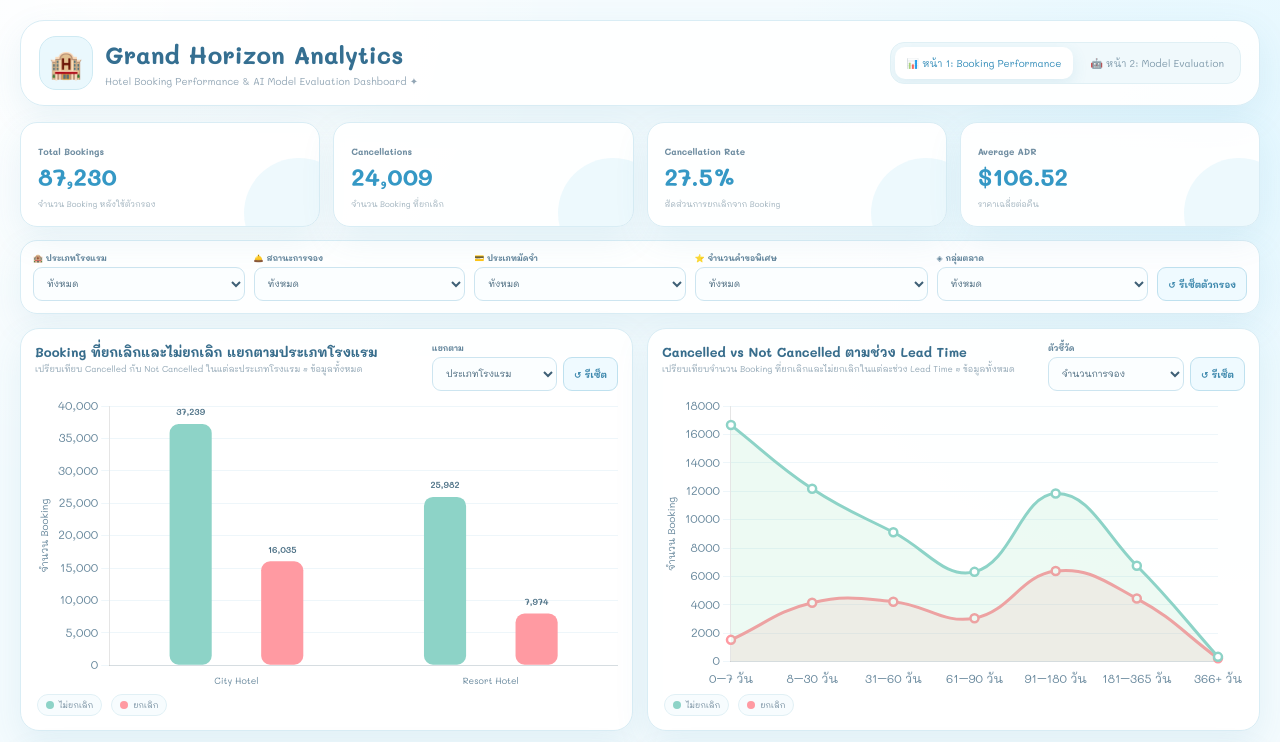
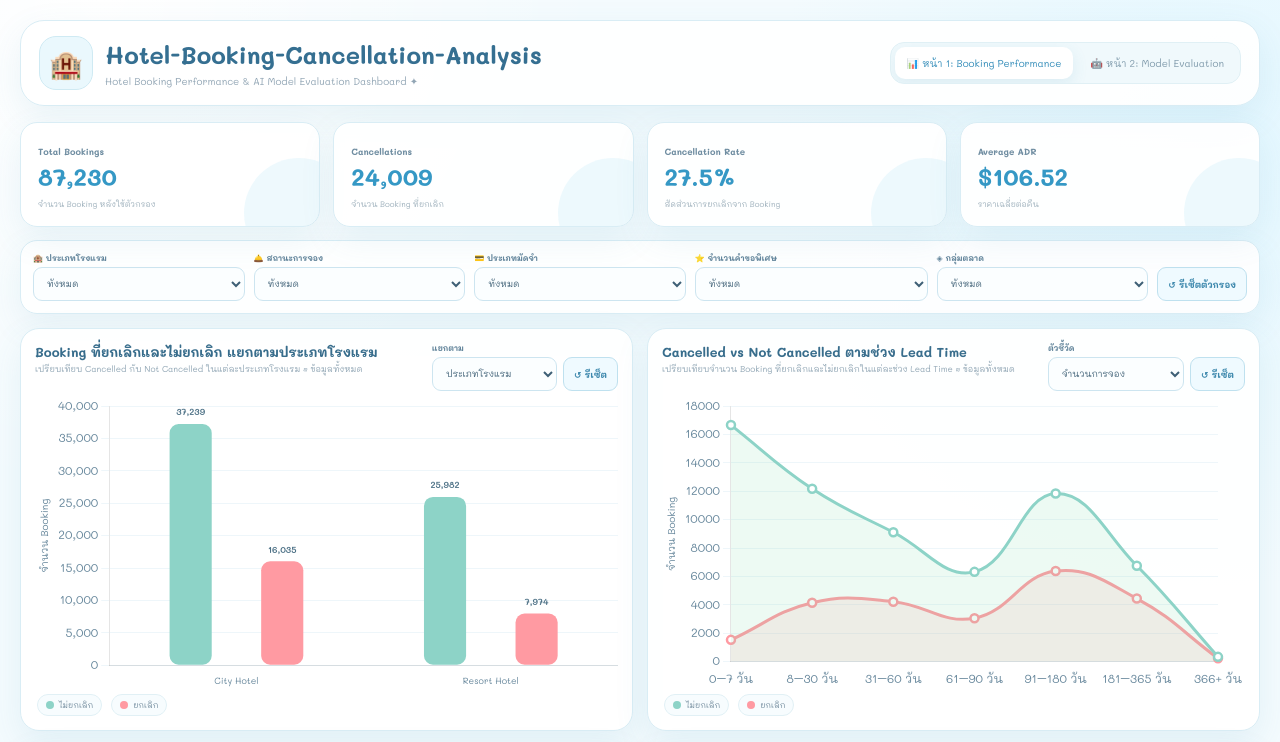
Before and after one commit to gunpakjira369-a11y/Hotel-Booking-Cancellation-Analysis, a plain HTML site: page web/chartjs/index.html in a window 1280 px wide. Shown: the top 742 px of the page. Drawn offline with nearby package versions, Linux system fonts and the light colour scheme; some packages are replaced by stand-ins of ours; a script that the page names is missing.

Commit message:
Update index.html

```diff
--- a/web/chartjs/index.html
+++ b/web/chartjs/index.html
@@ -16,7 +16,7 @@
 <body>
 <header class="dashboard-header">
   <div class="header-inner">
-    <div class="brand"><div class="hotel-mark">🏨</div><div><h1>Grand Horizon Analytics</h1><p class="subtitle">Hotel Booking Performance &amp; AI Model Evaluation Dashboard ✦</p></div></div>
+    <div class="brand"><div class="hotel-mark">🏨</div><div><h1>Hotel-Booking-Cancellation-Analysis</h1><p class="subtitle">Hotel Booking Performance &amp; AI Model Evaluation Dashboard ✦</p></div></div>
     <nav class="page-nav" aria-label="Dashboard pages">
       <button class="nav-tab active" id="tab-page1" type="button" onclick="switchPage('page1')">📊 หน้า 1: Booking Performance</button>
       <button class="nav-tab" id="tab-page2" type="button" onclick="switchPage('page2')">🤖 หน้า 2: Model Evaluation</button>
```
